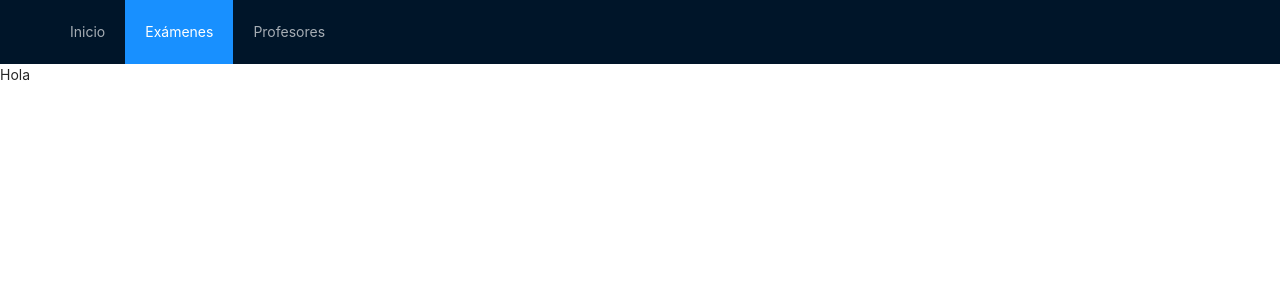
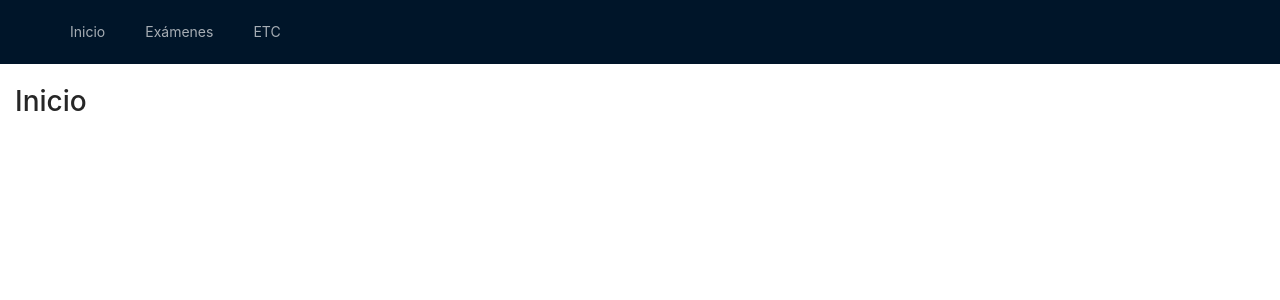
Before and after one commit to EstebanAO/hackmty-2020-front-react, a React (Create React App) app: page / in a window 1280 px wide. Shown: the top 300 px of the page. Built offline with nearby package versions, Linux system fonts and the light colour scheme.

Commit message:
Add tiltes and links to header

```diff
--- a/src/components/home/index.js
+++ b/src/components/home/index.js
@@ -1,4 +1,5 @@
 import React, { Component } from 'react'
+import { Row } from 'antd';
 
 export class Index extends Component {
   constructor() {
@@ -15,7 +16,11 @@ export class Index extends Component {
 
   render() {
     return (
-      <p>Hola</p>
+      <Row style={{margin: '15px'}}>
+        <h1>
+          Inicio
+        </h1>
+      </Row>
     )
   }
 }
--- a/src/components/layouts/header.js
+++ b/src/components/layouts/header.js
@@ -10,10 +10,16 @@ export class HeaderTag extends Component {
         { ['leaderboard', 'lobby', 'winner'].includes(this.props.path.split('/')[1]) ? '' :
           <Header style={{zIndex: 1, width: '100%' }}>
             <div className="logo" />
-            <Menu theme="dark" mode="horizontal" defaultSelectedKeys={['2']}>
-              <Menu.Item key="1">Inicio</Menu.Item>
-              <Menu.Item key="2">Exámenes</Menu.Item>
-              <Menu.Item key="3">Profesores</Menu.Item>
+            <Menu theme="dark" mode="horizontal">
+              <Menu.Item key="1">
+                <a href="/">Inicio</a>
+              </Menu.Item>
+              <Menu.Item key="2">
+                <a href="/tests">Exámenes</a>
+              </Menu.Item>
+              <Menu.Item key="3">
+                <a href="/">ETC</a>
+              </Menu.Item>
             </Menu>
           </Header>
         }
--- a/src/components/tests/index.js
+++ b/src/components/tests/index.js
@@ -53,8 +53,13 @@ export class Index extends Component {
   render() {
     return (
       <div>
-        <Row style={{margin: '15px'}} orientation="right">
-          <Col offset = {22}>
+        <Row style={{margin: '15px'}}>
+          <Col span={22} >
+            <h1>
+               Exámenes
+            </h1>
+          </Col>
+          <Col >
             <Button href="/new_test" type="primary"> Crear </Button>
           </Col>
         </Row>
```
